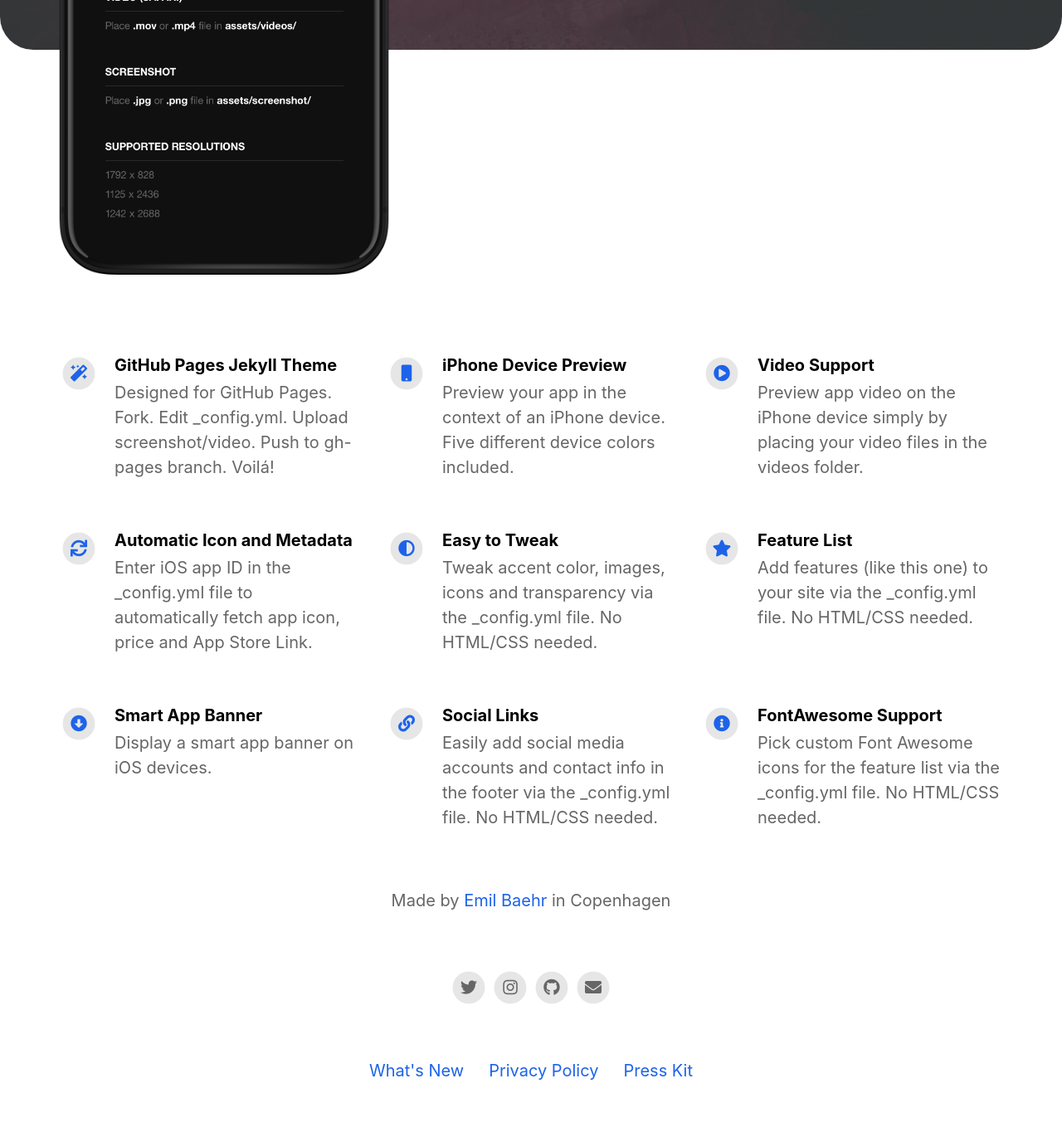
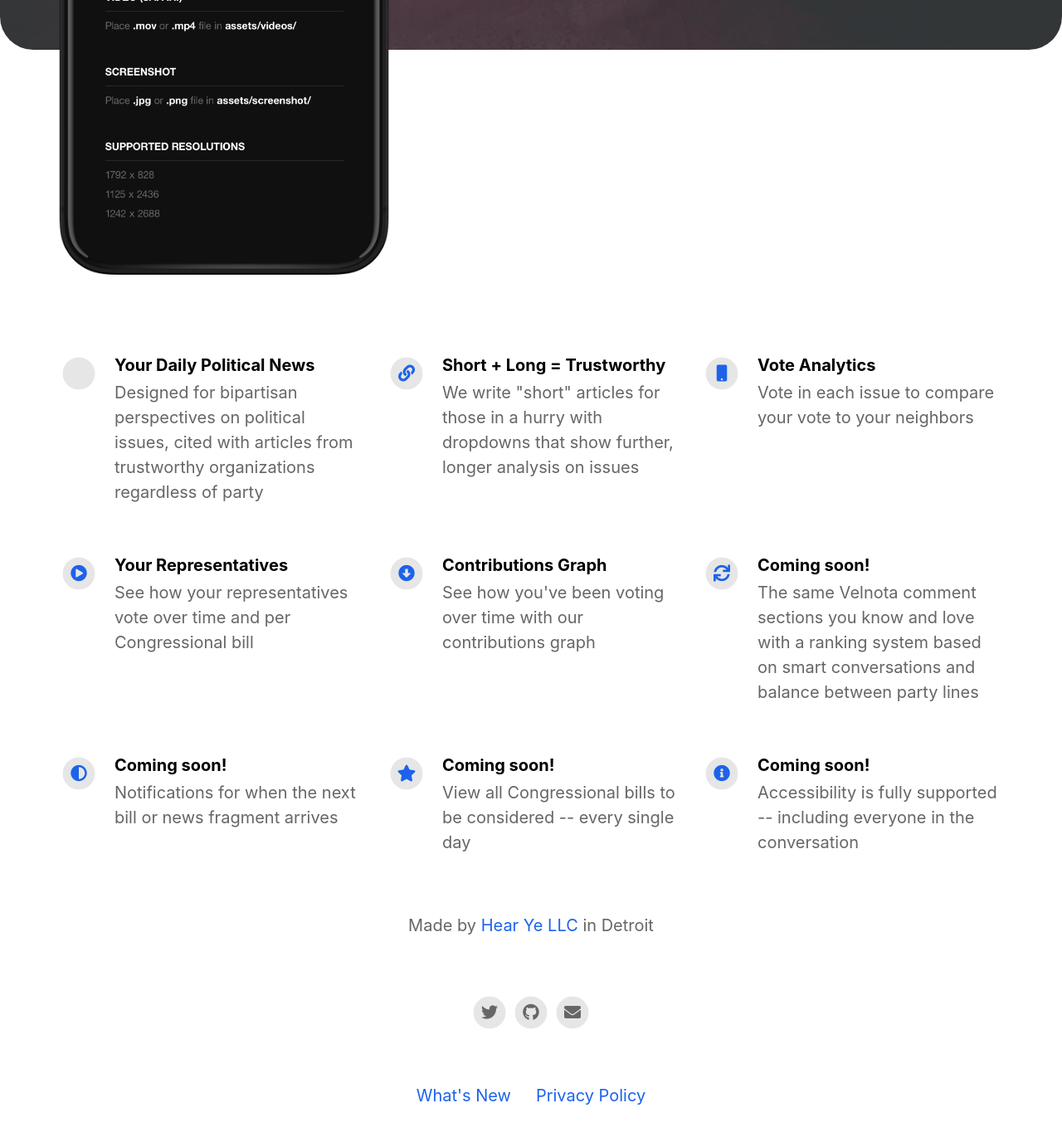
Before and after one commit to Hear-Ye/app-landing-page, a Jekyll site: the page built from index.html, in a window 1280 px wide and 1400 px high, scrolled down 654 px. Shown: the top 1370 px of the window at 83% size. Built offline with Jekyll 4.4.1, drawn with Linux system fonts in a browser that asks for light colours; nearby versions of some CDN libraries; some of the changed text lies outside the part shown.

Commit message:
Fill in Hear Ye info and features

```diff
--- a/_config.yml
+++ b/_config.yml
@@ -1,4 +1,4 @@
-#page title
+# Page title
 page_title                                :                                           # Automatically populates with app name if not set and if iOS app ID is set. Otherwise enter manually.
 
 # App Info
@@ -7,27 +7,27 @@ ios_app_country                           : us
 
 appstore_link                             :                                           # Automatically populates if not set and if iOS app ID is set. Otherwise enter manually.
 playstore_link                            :                                           # Enter Google Play Store URL.
-presskit_download_link                    : https://emilbaehr.com                                          # Enter a link to downloadable file or (e.g. public Dropbox link to a .zip file).
+presskit_download_link                    :                                           # Enter a link to downloadable file or (e.g. public Dropbox link to a .zip file).
                                                                                       # Or upload your press kit file to assets and set path accordingly (e.g. "assets/your_press_kit.zip").
 
 app_icon                                  : # assets/appicon.png                      # Automatically populates if not set and if iOS app ID is set.  Otherwise enter path to icon file manually.
-app_name                                  :                                           # Automatically populates if not set and if iOS app ID is set.  Otherwise enter manually.
+app_name                                  : Hear Ye                      # Automatically populates if not set and if iOS app ID is set.  Otherwise enter manually.
 app_price                                 :                                           # Automatically populates if not set and if iOS app ID is set.  Otherwise enter manually.
-app_description                           : Write a short tagline for your app.
+app_description                           : Know your representatives
 
 enable_smart_app_banner                   : true                                      # Set to true to show a smart app banner at top of page on mobile devices.
 
 
 
 # Information About Yourself
-your_name                                 : Emil Baehr
-your_link                                 : https://emilbaehr.com
-your_city                                 : Copenhagen
-email_address                             : emil.baehr@gmail.com
+your_name                                 : Hear Ye LLC
+your_link                                 : https://velnota.com/users/Hear-Ye/
+your_city                                 : Detroit
+email_address                             : support@hearye.us
 facebook_username                         :
-instagram_username                        : ebaehr
-twitter_username                          : ebaehr
-github_username                           : emilbaehr
+instagram_username                        :
+twitter_username                          : HearYeOfficial
+github_username                           : Hear-Ye
 youtube_username                          :
 
 
@@ -35,45 +35,41 @@ youtube_username                          :
 # Feature List                            Edit, add or remove features to be presented.
 features                                  :
 
-  - title                                 : GitHub Pages Jekyll Theme
-    description                           : Designed for GitHub Pages. Fork. Edit _config.yml. Upload screenshot/video. Push to gh-pages branch. Voilá!
-    fontawesome_icon_name                 : magic
+  - title                                 : Your Daily Political News
+    description                           : Designed for bipartisan perspectives on political issues, cited with articles from trustworthy organizations regardless of party
+    fontawesome_icon_name                 : box-ballot
 
-  - title                                 : iPhone Device Preview
-    description                           : Preview your app in the context of an iPhone device. Five different device colors included.
+  - title                                 : Short + Long = Trustworthy
+    description                           : We write "short" articles for those in a hurry with dropdowns that show further, longer analysis on issues
+    fontawesome_icon_name                 : link
+
+  - title                                 : Vote Analytics
+    description                           : Vote in each issue to compare your vote to your neighbors
     fontawesome_icon_name                 : mobile
 
-  - title                                 : Video Support
-    description                           : Preview app video on the iPhone device simply by placing your video files in the videos folder.
+  - title                                 : Your Representatives
+    description                           : See how your representatives vote over time and per Congressional bill
     fontawesome_icon_name                 : play-circle
 
-  - title                                 : Automatic Icon and Metadata
-    description                           : Enter iOS app ID in the _config.yml file to automatically fetch app icon, price and App Store Link.
+  - title                                 : Contributions Graph
+    description                           : See how you've been voting over time with our contributions graph
+    fontawesome_icon_name                 : arrow-alt-circle-down
+
+  - title                                 : Coming soon!
+    description                           : The same Velnota comment sections you know and love with a ranking system based on smart conversations and balance between party lines
     fontawesome_icon_name                 : sync
 
-  - title                                 : Easy to Tweak
-    description                           : Tweak accent color, images, icons and transparency via the _config.yml file. No HTML/CSS needed.
+  - title                                 : Coming soon!
+    description                           : Notifications for when the next bill or news fragment arrives
     fontawesome_icon_name                 : adjust
 
-  - title                                 : Feature List
-    description                           : Add features (like this one) to your site via the _config.yml file. No HTML/CSS needed.
+  - title                                 : Coming soon!
+    description                           : View all Congressional bills to be considered -- every single day
     fontawesome_icon_name                 : star
 
-  - title                                 : Smart App Banner
-    description                           : Display a smart app banner on iOS devices.
-    fontawesome_icon_name                 : arrow-alt-circle-down
-
-  - title                                 : Social Links
-    description                           : Easily add social media accounts and contact info in the footer via the _config.yml file. No HTML/CSS needed.
-    fontawesome_icon_name                 : link
-
-  - title                                 : FontAwesome Support
-    description                           : Pick custom Font Awesome icons for the feature list via the _config.yml file. No HTML/CSS needed.
+  - title                                 : Coming soon!
+    description                           : Accessibility is fully supported -- including everyone in the conversation
     fontawesome_icon_name                 : info-circle
-
-  - title                                 : # New Feature Title
-    description                           : # New Feature Description
-    fontawesome_icon_name                 : # Enter Font Awesome icon name (e.g. star). Find icons on fontawesome.com/icons.
 
 
 
```
